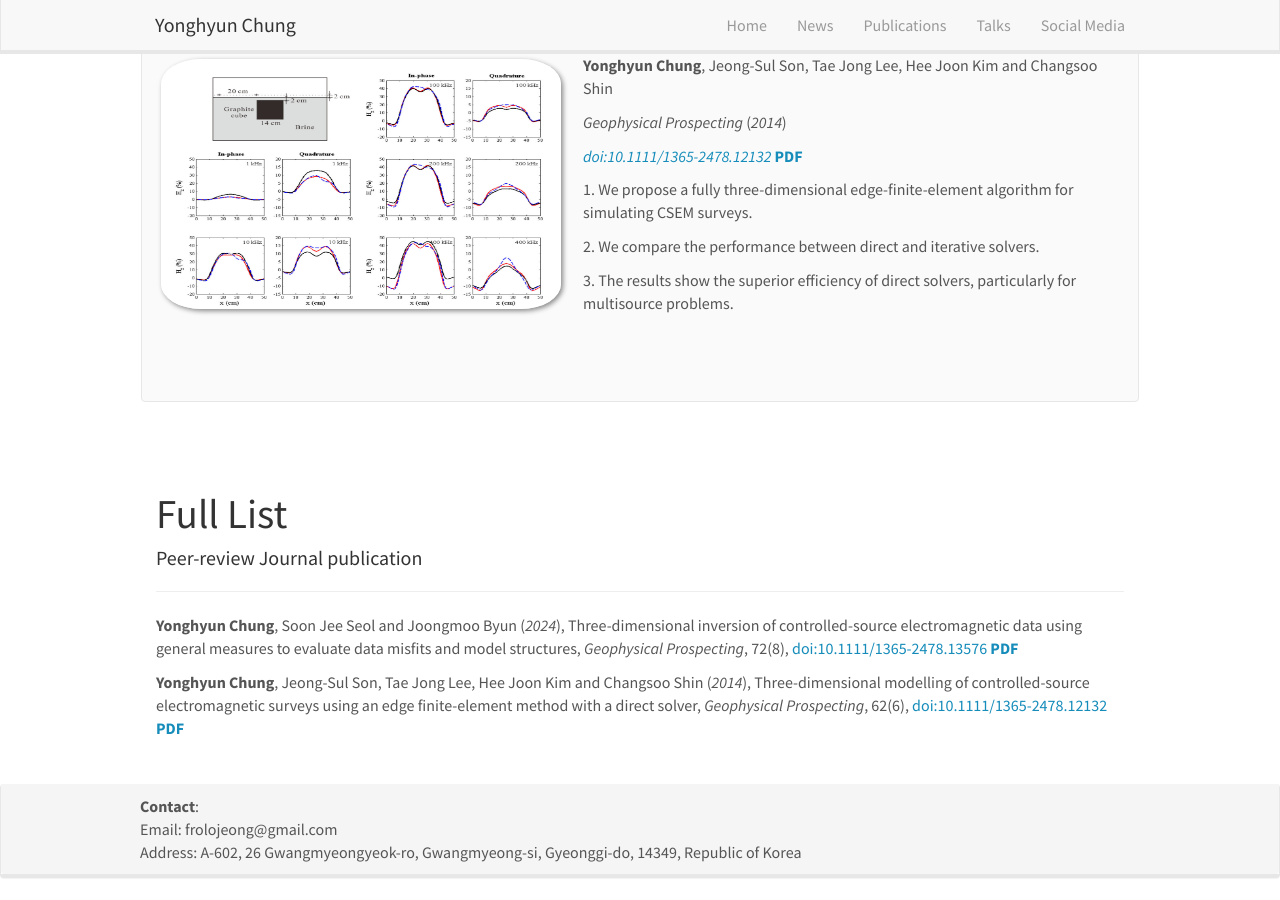
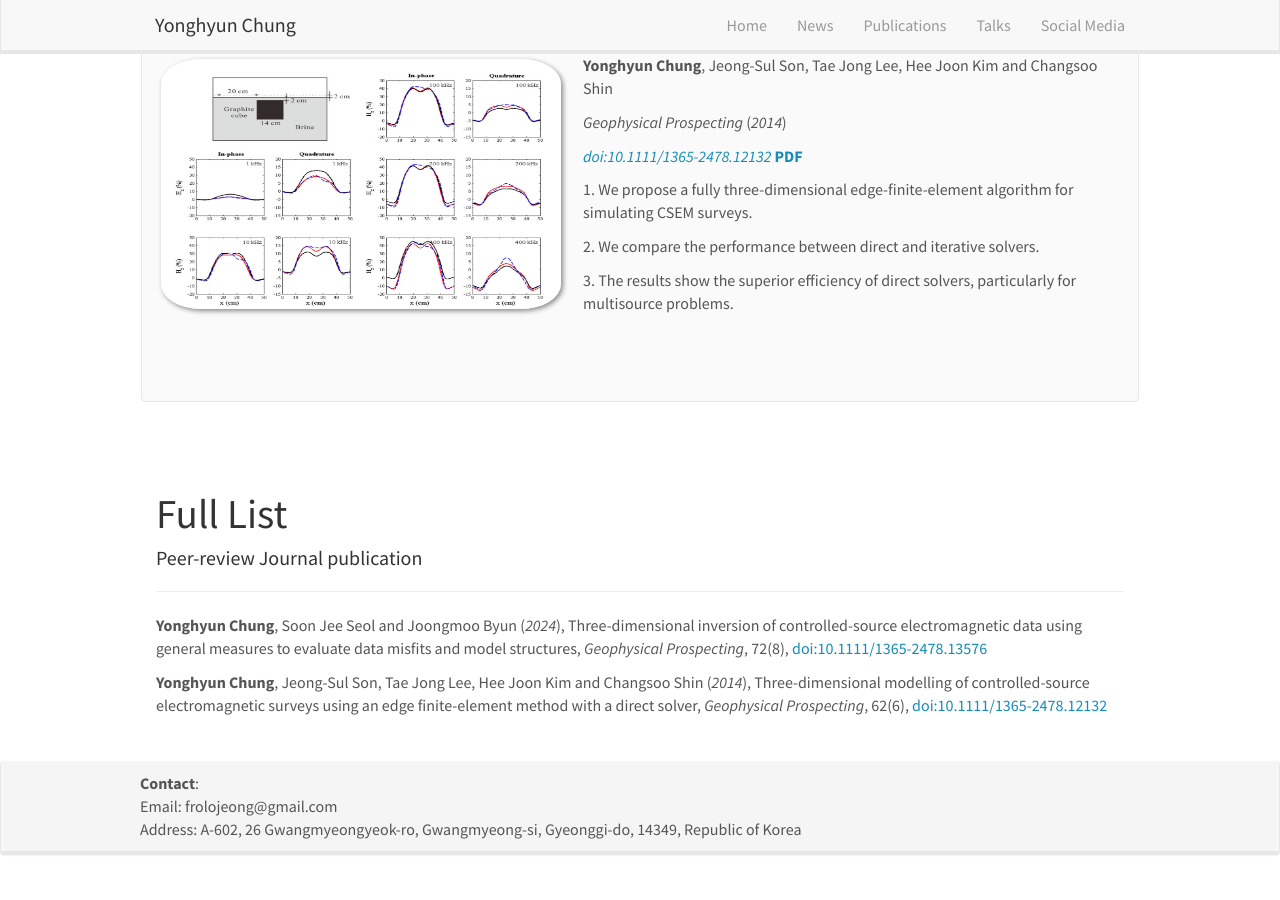
Before and after one commit to maguman/maguman.github.io, a Jekyll site: the page built from _pages/publications.md, in a window 1280 px wide and 900 px high, scrolled down 709 px. Built offline with Jekyll 4.4.1, drawn with Linux system fonts in a browser that asks for light colours; nearby versions of some CDN libraries; after the commit the page ends 1586 px from its top, so only the background shows below that.

Commit message:
Update publications.md

```diff
--- a/_pages/publications.md
+++ b/_pages/publications.md
@@ -67,7 +67,7 @@ permalink: /publications/
 ------------------
 {% for publi in site.data.publist %}
 {% if publi.cat == "journal"%}
-  {{ publi.authors }} (<em>{{ publi.year }}</em>), {{ publi.title }}, <em>{{publi.journal}}</em>, {{publi.volume}}, <a href="https://doi.org/{{ publi.doi }}">doi:{{ publi.doi }}</a>  [<strong>PDF</strong>]({{ site.baseurl }}/pdf/{{publi.pdf}})
+  {{ publi.authors }} (<em>{{ publi.year }}</em>), {{ publi.title }}, <em>{{publi.journal}}</em>, {{publi.volume}}, <a href="https://doi.org/{{ publi.doi }}">doi:{{ publi.doi }}</a>  <!-- [<strong>PDF</strong>]({{ site.baseurl }}/pdf/{{publi.pdf}}) -->
 {% endif %}
 {% if publi.cat == "submitted"%}
   {{ publi.authors }} (<em>{{ publi.year }}</em>), {{ publi.title }}, <em>{{publi.journal}}</em>, {{publi.volume}}
```
